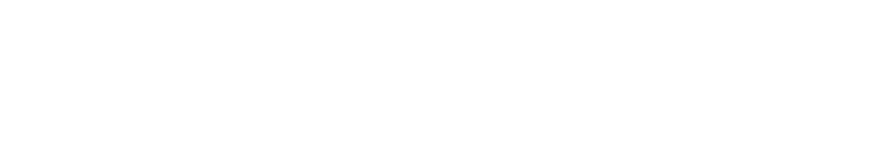
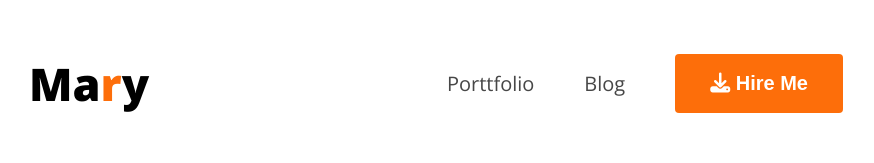
Before and after one commit to Hossainmithu/a-developer-porttfolio, a plain HTML site: page index.html in a window 1280 px wide. Shown: the whole page, without its empty margins (179-1053 px from the left). Drawn offline with nearby package versions, Linux system fonts and the light colour scheme.

Commit message:
added font awesome icon

```diff
--- a/index.html
+++ b/index.html
@@ -1,11 +1,31 @@
 <!DOCTYPE html>
 <html lang="en">
+
 <head>
   <meta charset="UTF-8">
   <meta name="viewport" content="width=device-width, initial-scale=1.0">
   <title>A Developer Person</title>
+  <link rel="stylesheet" href="styles/porttfolio.css">
+  <script src="https://kit.fontawesome.com/89ef4f8647.js" crossorigin="anonymous"></script>
 </head>
-<body>
 
+<body class="open-sans-normal">
+  <header>
+    <nav>
+      <h3 class="nav-tittle">Ma<span class="text-primary">r</span>y</h3>
+      <ul>
+        <li><a class="dark-2" href="">Porttfolio</a></li>
+        <li><a class="dark-2" href="">Blog</a></li>
+        <li><a href=""><button class="btn-primary"><i class="fa-solid fa-download"></i> Hire Me</button></a></li>
+      </ul>
+    </nav>
+  </header>
+  <main>
+
+  </main>
+  <footer>
+
+  </footer>
 </body>
+
 </html>
--- /dev/null
+++ b/styles/porttfolio.css
@@ -0,0 +1,53 @@
+@import url('https://fonts.googleapis.com/css2?family=Open+Sans:ital,wght@0,300..800;1,300..800&display=swap');
+
+.open-sans-normal{
+  font-family: "Open Sans", sans-serif;
+  font-optical-sizing: auto;
+  font-style: normal;
+  font-variation-settings:
+    "wdth" 100;
+}
+
+.text-primary{
+  color: #FD6E0A;
+}
+
+.btn-primary{
+  background-color: #FD6E0A;
+  border: none;
+  border-radius: 4px;
+  font-weight: bold;
+  color: white;
+  font-size: 20px;
+  padding: 18px 35px;
+}
+
+nav{
+  display: flex;
+  align-items: center;
+  justify-content: space-between;
+  margin: 0 200px;
+}
+
+nav ul{
+  display: flex;
+  align-items: center;
+}
+.nav-tittle{
+  font-weight: 800;
+  font-size: 45px;
+}
+
+nav ul li{
+  list-style: none;
+  margin-right: 50px;
+}
+
+nav li a{
+  text-decoration: none;
+  font-size: 20px;
+}
+
+.dark-2{
+  color: #474747;
+}
```
